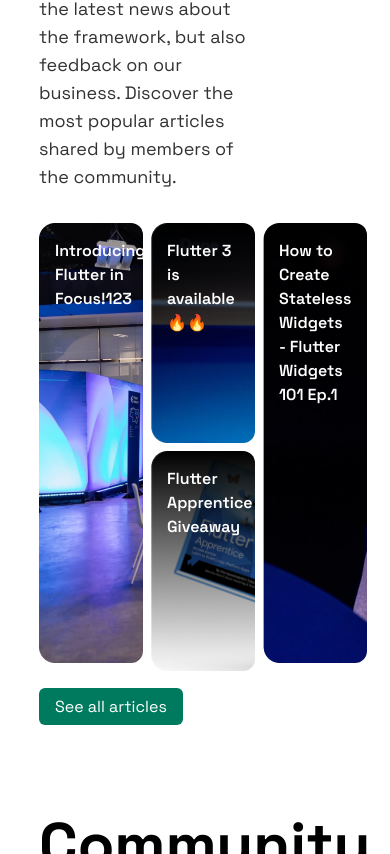
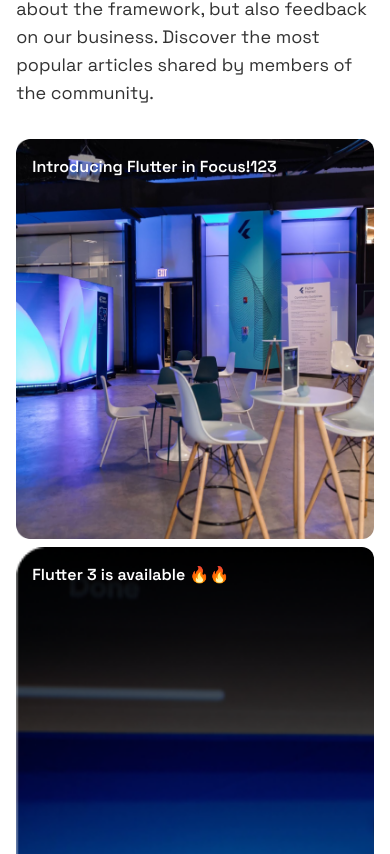
Before and after one commit to octopse/flutter-website-cmr, a Next.js app: page / in a window 390 px wide. Shown: the part 1650-2504 px from the top of the page. Built offline with nearby package versions, Linux system fonts and the light colour scheme.

Commit message:
Responsive article-section

```diff
--- a/components/Articles.jsx
+++ b/components/Articles.jsx
@@ -8,30 +8,33 @@
 
 function Articles(){
     return(
-        <section className="w-4/5 mx-auto mt-24">
+        <section className="w-11/12 mx-auto mt-24
+            lg:w-4/5">
             <h2 className="text-6xl font-bold">Discover popular
                 <span className="before:content-['\a'] whitespace-pre">articles</span></h2>
-            <p className="opacity-80 w-4/6 text-lg">These articles review the latest news about the framework, but also feedback on our business.
+            <p className="opacity-80 text-lg lg:w-4/6">These articles review the latest news about the framework, but also feedback on our business.
                 Discover the most popular articles shared by members of the community.
             </p>
-            <div className="flex h-[440px] my-8 space-x-2">
-                <div className="w-1/3 h-full">
+            <div className="w-full flex flex-col my-8 space-y-2
+                sm:flex-row sm:h-[440px] sm:space-x-2 sm:space-y-0">
+                <div className="w-full h-[400px] sm:w-1/3 sm:h-full">
                     <ArticlesCard title={"Introducing Flutter in Focus!123"} image={cardImg1} />
                 </div>
-                <div className="w-1/3 h-full space-y-2">
-                    <div className="h-1/2">
+                <div className="w-full sm:w-1/3 sm:h-full space-y-2">
+                    <div className="h-[400px] sm:h-1/2">
                         <ArticlesCard title={"Flutter 3 is available 🔥🔥"} image={cardImg2} />
                     </div>
-                    <div className="h-1/2">
+                    <div className="h-[400px] sm:h-1/2">
                         <ArticlesCard title={"Flutter Apprentice Giveaway"} image={cardImg3} />
                     </div>
                 </div>
-                <div className="w-1/3 h-full" >
+                <div className="h-[400px] sm:w-1/3 sm:h-full" >
                     <ArticlesCard title={"How to Create Stateless Widgets - Flutter Widgets 101 Ep.1"} image={cardImg4} />
                 </div>
         </div>
             <Link href="#">
-                <a className="p-2 px-4 mr-4 bg-brand text-white rounded-md hover:opacity-90">See all articles</a>
+                <p className="w-full text-center p-2 px-4 mr-4 bg-brand text-white rounded-md hover:opacity-90 cursor-pointer
+                sm:w-fit">See all articles</p>
             </Link>
         </section>
     )
```
